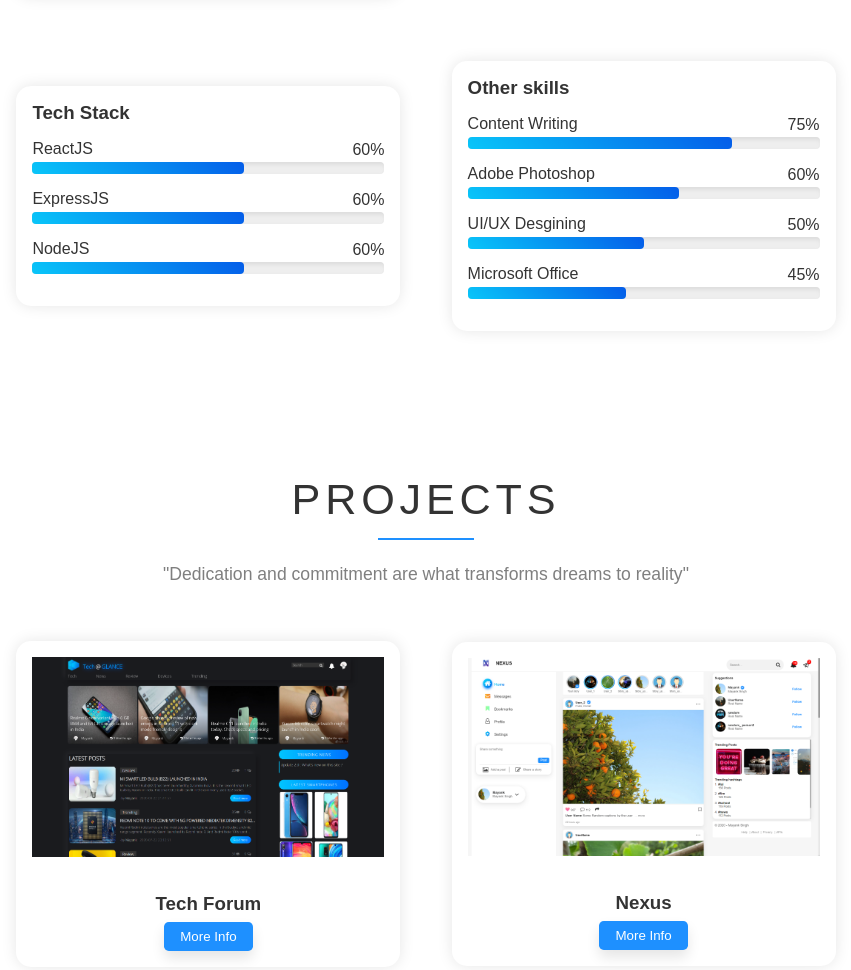
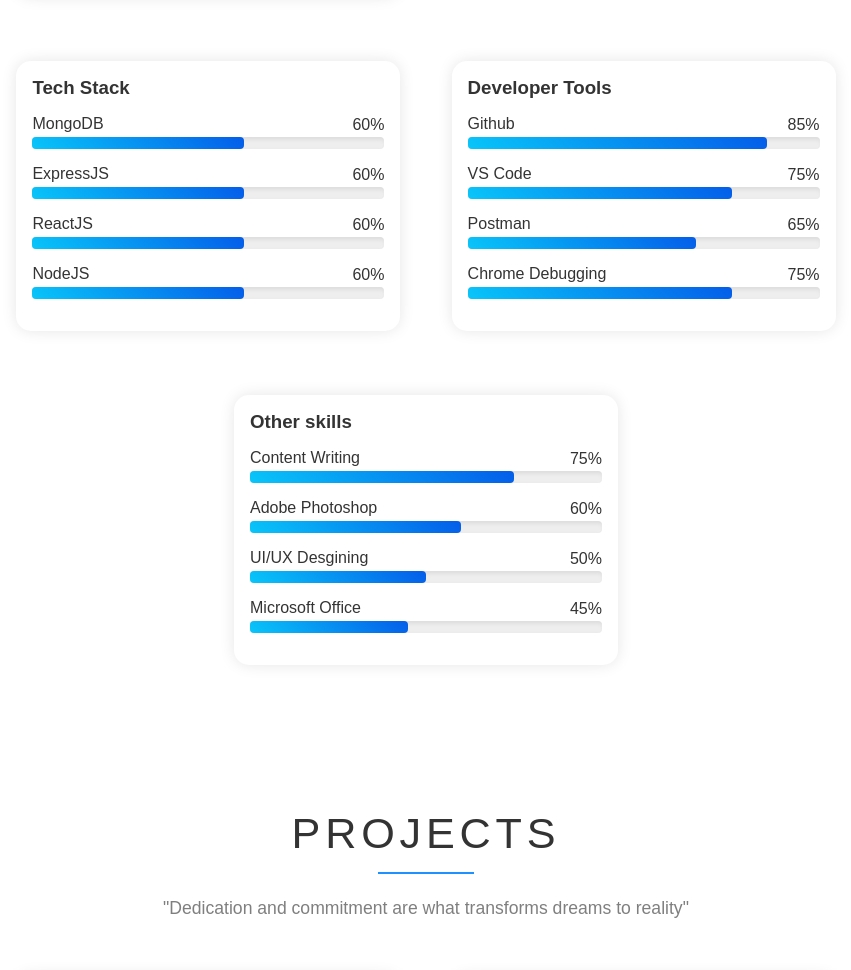
Before and after one commit to mayank-01-ms/mayank-01-ms.github.io, a plain HTML site: page index.html in a window 1280 px wide. Shown: the part 2199-3169 px from the top of the page, without its empty margins (214-1065 px from the left). Drawn offline with nearby package versions, Linux system fonts and the light colour scheme.

Commit message:
Add files via upload

```diff
--- a/index.html
+++ b/index.html
@@ -118,6 +118,13 @@
                                     </div>
                                 </li>
                                 <li data-aos="fade-up">
+                                    <p>REST APIs</p>
+                                    <p>65%</p>
+                                    <div class="skill-progress-bar">
+                                        <div class="skill-progress" style="width: 75%;"></div>
+                                    </div>
+                                </li>
+                                <li data-aos="fade-up">
                                     <p>DBMS</p>
                                     <p>50%</p>
                                     <div class="skill-progress-bar">
@@ -229,7 +236,7 @@
                             <h3>Tech Stack</h3>
                             <ul class="skills-list">
                                 <li data-aos="fade-up">
-                                    <p>ReactJS</p>
+                                    <p>MongoDB</p>
                                     <p>60%</p>
                                     <div class="skill-progress-bar">
                                         <div class="skill-progress" style="width: 60%;"></div>
@@ -243,10 +250,50 @@
                                     </div>
                                 </li>
                                 <li data-aos="fade-up">
+                                    <p>ReactJS</p>
+                                    <p>60%</p>
+                                    <div class="skill-progress-bar">
+                                        <div class="skill-progress" style="width: 60%;"></div>
+                                    </div>
+                                </li>
+                                <li data-aos="fade-up">
                                     <p>NodeJS</p>
                                     <p>60%</p>
                                     <div class="skill-progress-bar">
                                         <div class="skill-progress" style="width: 60%;"></div>
+                                    </div>
+                                </li>
+                            </ul>
+                        </div>
+                        <div class="skills-box" data-aos="fade-up">
+                            <h3>Developer Tools</h3>
+                            <ul class="skills-list">
+                                <li data-aos="fade-up">
+                                    <p>Github</p>
+                                    <p>85%</p>
+                                    <div class="skill-progress-bar">
+                                        <div class="skill-progress" style="width: 85%;"></div>
+                                    </div>
+                                </li>
+                                <li data-aos="fade-up">
+                                    <p>VS Code</p>
+                                    <p>75%</p>
+                                    <div class="skill-progress-bar">
+                                        <div class="skill-progress" style="width: 75%;"></div>
+                                    </div>
+                                </li>
+                                <li data-aos="fade-up">
+                                    <p>Postman</p>
+                                    <p>65%</p>
+                                    <div class="skill-progress-bar">
+                                        <div class="skill-progress" style="width: 65%;"></div>
+                                    </div>
+                                </li>
+                                <li data-aos="fade-up">
+                                    <p>Chrome Debugging</p>
+                                    <p>75%</p>
+                                    <div class="skill-progress-bar">
+                                        <div class="skill-progress" style="width: 75%;"></div>
                                     </div>
                                 </li>
                             </ul>
@@ -356,6 +403,17 @@
                             <div class="project-info" data-aos="fade-up">
                                 <h3>Real-time Messenger (In progress)</h3>
                                 <div class="project-details" data-id="sixth" data-aos="fade-up">
+                                    <button>More Info</button>
+                                </div>
+                            </div>
+                        </div>
+                        <div class="project-box" data-aos="fade-up">
+                            <div class="img-box" data-aos="fade-up">
+                                <img src="images/AOD-preview.png" alt="AOD preview" loading="lazy">
+                            </div>
+                            <div class="project-info" data-aos="fade-up">
+                                <h3>Always On Display</h3>
+                                <div class="project-details" data-id="seventh" data-aos="fade-up">
                                     <button>More Info</button>
                                 </div>
                             </div>
```
